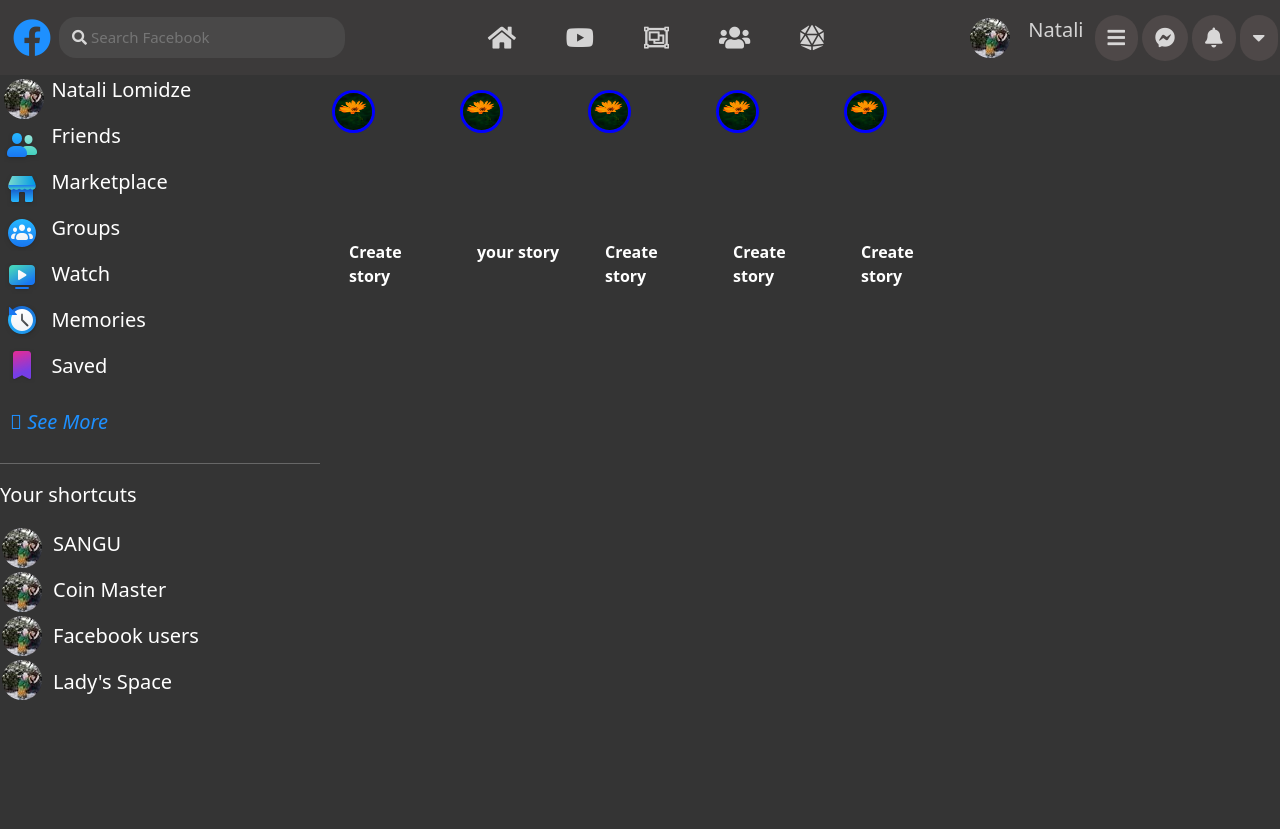
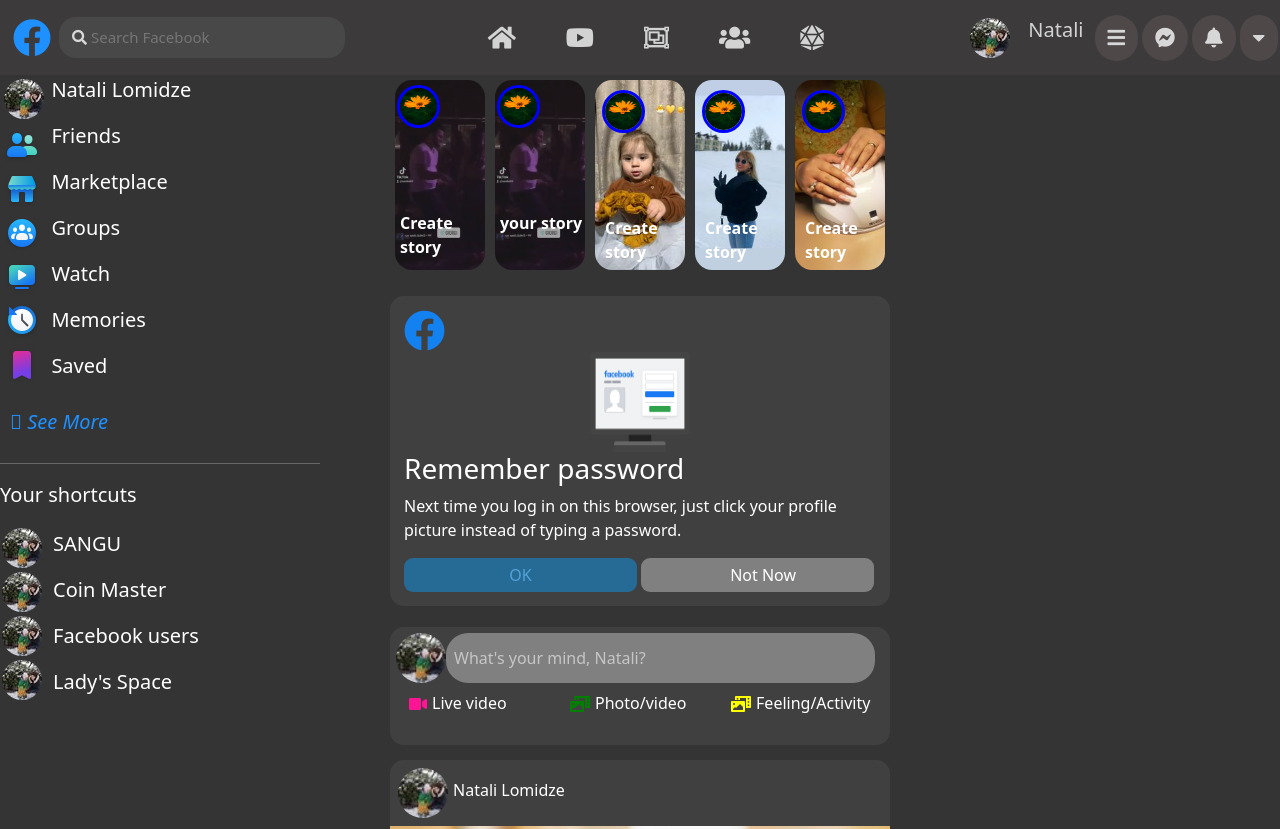
Before and after one commit to llomize/nataliii, a plain HTML site: page facebook/facebook.html in a window 1280 px wide. Shown: the top 829 px of the page. Before the commit the page ends 800 px from the top, so only its background shows below. Drawn offline with nearby package versions, Linux system fonts and the light colour scheme.

Commit message:
facebook(2)

```diff
--- a/facebook/facebook.css
+++ b/facebook/facebook.css
@@ -184,19 +184,21 @@
 }
 
 .main-img-2 {
-    position: relative;
-    background-image: url(mar.jpg);
+
+    background-image: url(fb2.jpg);
     height: 100%;
     background-size: cover;
     border-radius: 17px;
+    opacity: 0.6;
 }
 
 .p-1 {
-    left: 20px;
-    top: 156px;
+    left: 6px;
+    top: 132px;
     font-weight: bold;
     color: white;
     position: absolute;
+
 }
 
 .pic-1 {
@@ -204,40 +206,158 @@
     width: 100%;
     height: 200px;
 }
-.stores{
+
+.stores {
     height: 200px;
     display: flex;
 }
-.padding{
+
+.padding {
     width: 20%;
     height: 100%;
     padding: 5px;
+    position: relative;
 }
-.main-img-4{
+
+.main-img-4 {
     position: relative;
-    background-image: url(mar2.jpg);
+    background-image: url(fb3.jpg);
+    height: 100%;
+    background-size: cover;
+    border-radius: 17px;
+    opacity: 0.6;
+}
+
+.main-img-5 {
+    position: relative;
+    background-image: url(fb1.jpg);
     height: 100%;
     background-size: cover;
     border-radius: 17px;
 }
-.main-img-5{
+
+.main-img-6 {
     position: relative;
-    background-image: url(mar3.jpg);
+    background-image: url(fb4.jpg);
     height: 100%;
     background-size: cover;
     border-radius: 17px;
 }
-.main-img-6{
+
+.main-img-7 {
     position: relative;
-    background-image: url(mar4.jpg);
+    background-image: url(fb5.jpg);
     height: 100%;
     background-size: cover;
     border-radius: 17px;
 }
-.main-img-7{
-    position: relative;
-    background-image: url(mar5.jpg);
-    height: 100%;
-    background-size: cover;
-    border-radius: 17px;
+
+.icon-img > img {
+    width: 100px;
+    height: 100px;
 }
+
+.password > i {
+    color: #1481f1;
+    font-size: 41px;
+}
+
+.icon-img {
+    display: flex;
+    justify-content: center;
+}
+
+.password {
+    color: white;
+    background-color: #404040;
+    border-radius: 14px;
+    padding: 14px;
+    margin-top: 21px;
+}
+
+.input-one {
+    background-color: #256b95;
+    color: #54a1d7;
+    border: none;
+    text-align: center;
+    border-radius: 9px;
+    padding: 5px 89px;
+    width: 233px;
+}
+
+.input-two {
+    color: white;
+    background-color: grey;
+}
+
+.wall {
+    width: 500px;
+    margin: auto;
+}
+.what{
+    color: white;
+    background-color: #404040;
+    border-radius: 14px;
+    padding: 6px;
+    margin-top: 21px;
+    display: flex;
+    flex-wrap: wrap;
+
+}
+.pig23{
+    display: flex;
+    padding: 8px;
+    width: 33%;
+}
+.what>img{
+    width: 50px;
+    height: 50px;
+    border-radius: 50%;
+}
+.your-mind{
+    width: 88%;
+    border-radius: 22px;
+    border: none;
+    background-color: gray;
+    color: #ffffff8c;
+    padding: 8px;
+}
+.live-video>i{
+    color: deeppink;
+    padding: 5px;
+}
+.photo>i{
+    color:green;
+    padding: 5px;
+}
+.feeling>i{
+    color: yellow;
+    padding: 5px;
+}
+.your-mind:hover{
+    background-color: rgba(0, 0, 0, 0.15);
+    color: white;
+}
+.post{
+    background-color: #404040;
+    border-radius: 14px;
+    margin-top: 15px;
+}
+.iphone{
+    width: 100%;
+
+}
+.naa{
+    width: 50px;
+    height: 50px;
+    border-radius: 50%;
+}
+.cow{
+    display: flex;
+    padding: 8px;
+    color: white;
+    align-items: end;
+}
+.cow>p{
+    padding-left: 5px;
+}
--- a/facebook/facebook.html
+++ b/facebook/facebook.html
@@ -83,18 +83,17 @@
     </div>
 
     <div class="main-2">
+        <div class="wall">
             <div class="stores">
                 <div class="padding">
-                <div class="main-img-2">
+                    <div class="main-img-2"></div>
                     <img src="a.jpg" class="pic-2">
                     <p class="p-1">Create story</p>
                 </div>
-            </div>
                 <div class="padding">
-                <div class="main-img-4">
+                    <div class="main-img-2"></div>
                     <img src="a.jpg" class="pic-2">
                     <p class="p-1">your story</p>
-                </div>
                 </div>
                 <div class="padding">
                     <div class="main-img-5">
@@ -115,6 +114,43 @@
                     </div>
                 </div>
             </div>
+            <div class="password">
+                <i class="fab fa-facebook"></i>
+                <div class="icon-img">
+                    <img src="comet_aswitch.png">
+                </div>
+                <h3>Remember password</h3>
+                <p>Next time you log in on this browser, just click your profile picture instead of typing a
+                    password.</p>
+                <input type="submit" value="OK" class="input-one">
+                <input type="submit" value="Not Now" class="input-one input-two">
+            </div>
+            <div class="what">
+                <img src="naa.jpg">
+                <input type="text" value="What's your mind, Natali?" class="your-mind">
+                <hr>
+                <div class="live-video pig23">
+                    <i class="fas fa-video"></i>
+                    <p>Live video</p>
+                </div>
+                <div class="photo pig23">
+                    <i class="fas fa-photo-video"></i>
+                    <P>Photo/video</P>
+                </div>
+                <div class="feeling pig23">
+                    <i class="fas fa-photo-video"></i>
+                    <p>Feeling/Activity</p>
+                </div>
+            </div>
+            <div class="post">
+                <div class="cow">
+                <img src="naa.jpg" class="naa">
+                <p>Natali Lomidze</p>
+                </div>
+                <i class="fa-solid fa-earth-americas"></i>
+                <img src="9_n.jpg" class="iphone">
+            </div>
+        </div>
     </div>
     <div class="main-3">
 
```
Also changed, not shown: facebook/9_n.jpg (added), facebook/comet_aswitch.png (added), facebook/fb1.jpg (added), facebook/fb2.jpg (added), facebook/fb3.jpg (added), facebook/fb4.jpg (added), facebook/fb5.jpg (added). Lines whose indentation alone changed are shown as unchanged.
